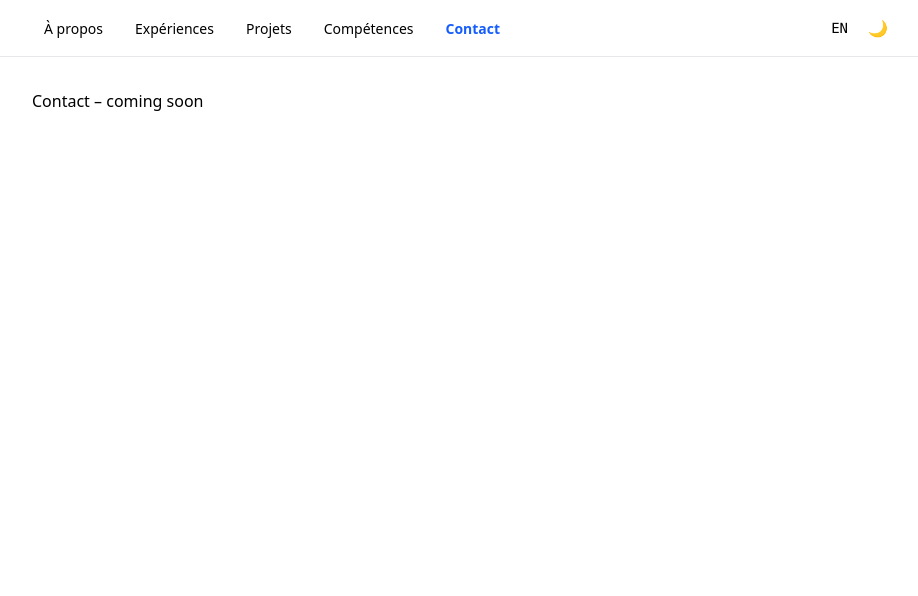
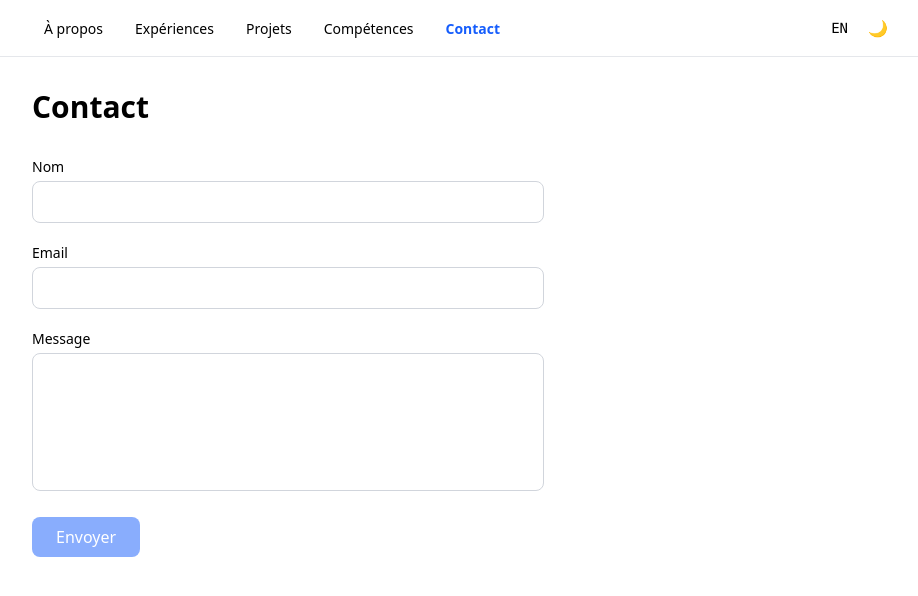
Before and after one commit to AloisDrck/angular-sandbox-v1, an Angular app: page /contact in a window 1280 px wide. Shown: the top 596 px of the page, without its empty margins (176-1094 px from the left). Built offline with nearby package versions, Linux system fonts and the light colour scheme.

Commit message:
feat: add Contact page with Reactive Forms, validators and CanDeactivateGuard

```diff
--- a/src/app/app.routes.ts
+++ b/src/app/app.routes.ts
@@ -1,5 +1,6 @@
 import { Routes } from '@angular/router'
 import { projectResolver } from './features/projects/project.resolver'
+import { canDeactivateContact } from './features/contact/can-deactivate.guard'
 
 export const routes: Routes = [
   { path: '', redirectTo: 'about', pathMatch: 'full' },
@@ -26,7 +27,8 @@ export const routes: Routes = [
   },
   {
     path: 'contact',
-    loadComponent: () => import('./features/contact/contact').then(m => m.ContactComponent)
+    loadComponent: () => import('./features/contact/contact').then(m => m.ContactComponent),
+    canDeactivate: [canDeactivateContact]
   },
   {
     path: '**',
--- /dev/null
+++ b/src/app/features/contact/can-deactivate.guard.ts
@@ -0,0 +1,6 @@
+import { CanDeactivateFn } from '@angular/router'
+import { ContactComponent } from './contact'
+
+export const canDeactivateContact: CanDeactivateFn<ContactComponent> = (component) => {
+  return component.form.pristine || confirm('Quitter ? Votre message sera perdu.')
+}
--- /dev/null
+++ b/src/app/features/contact/contact.html
@@ -0,0 +1,48 @@
+<section class="max-w-lg">
+  <h1 class="text-3xl font-bold mb-8">{{ i18n.t('contact.title') }}</h1>
+
+  @if (submitted) {
+    <div class="p-4 bg-green-50 dark:bg-green-900/20 border border-green-200 dark:border-green-800 rounded-lg text-green-700 dark:text-green-300">
+      Message envoyé !
+    </div>
+  } @else {
+    <form [formGroup]="form" (ngSubmit)="submit()" class="space-y-5" novalidate>
+      <div>
+        <label for="name" class="block text-sm font-medium mb-1">{{ i18n.t('contact.name') }}</label>
+        <input id="name" formControlName="name" type="text"
+               class="w-full px-3 py-2 border rounded-lg bg-white dark:bg-gray-900 border-gray-300 dark:border-gray-600 focus:outline-none focus:ring-2 focus:ring-blue-500"
+               [class.border-red-500]="form.controls.name.invalid && form.controls.name.touched">
+        @if (form.controls.name.invalid && form.controls.name.touched) {
+          <p class="text-red-500 text-xs mt-1">Minimum 2 caractères requis.</p>
+        }
+      </div>
+
+      <div>
+        <label for="email" class="block text-sm font-medium mb-1">{{ i18n.t('contact.email') }}</label>
+        <input id="email" formControlName="email" type="email"
+               class="w-full px-3 py-2 border rounded-lg bg-white dark:bg-gray-900 border-gray-300 dark:border-gray-600 focus:outline-none focus:ring-2 focus:ring-blue-500"
+               [class.border-red-500]="form.controls.email.invalid && form.controls.email.touched">
+        @if (form.controls.email.invalid && form.controls.email.touched) {
+          <p class="text-red-500 text-xs mt-1">Adresse email invalide.</p>
+        }
+      </div>
+
+      <div>
+        <label for="message" class="block text-sm font-medium mb-1">{{ i18n.t('contact.message') }}</label>
+        <textarea id="message" formControlName="message" rows="5"
+                  class="w-full px-3 py-2 border rounded-lg bg-white dark:bg-gray-900 border-gray-300 dark:border-gray-600 focus:outline-none focus:ring-2 focus:ring-blue-500 resize-none"
+                  [class.border-red-500]="form.controls.message.invalid && form.controls.message.touched">
+        </textarea>
+        @if (form.controls.message.invalid && form.controls.message.touched) {
+          <p class="text-red-500 text-xs mt-1">Minimum 10 caractères requis.</p>
+        }
+      </div>
+
+      <button type="submit"
+              class="px-6 py-2 bg-blue-600 hover:bg-blue-700 text-white rounded-lg font-medium transition-colors disabled:opacity-50"
+              [disabled]="form.invalid">
+        {{ i18n.t('contact.send') }}
+      </button>
+    </form>
+  }
+</section>
--- a/src/app/features/contact/contact.ts
+++ b/src/app/features/contact/contact.ts
@@ -1,7 +1,30 @@
-import { Component } from '@angular/core'
+import { Component, inject } from '@angular/core'
+import { FormBuilder, ReactiveFormsModule, Validators } from '@angular/forms'
+import { I18nService } from '../../core/services/i18n.service'
 
 @Component({
   selector: 'app-contact',
-  template: '<p>Contact – coming soon</p>',
+  imports: [ReactiveFormsModule],
+  templateUrl: './contact.html',
 })
-export class ContactComponent {}
+export class ContactComponent {
+  protected i18n = inject(I18nService)
+  private fb = inject(FormBuilder)
+
+  form = this.fb.group({
+    name: ['', [Validators.required, Validators.minLength(2)]],
+    email: ['', [Validators.required, Validators.email]],
+    message: ['', [Validators.required, Validators.minLength(10)]]
+  })
+
+  protected submitted = false
+
+  submit(): void {
+    if (this.form.valid) {
+      this.submitted = true
+      this.form.reset()
+    } else {
+      this.form.markAllAsTouched()
+    }
+  }
+}
```
Also changed, not shown: 1 other file (tests, documents, lock files or other folders).
